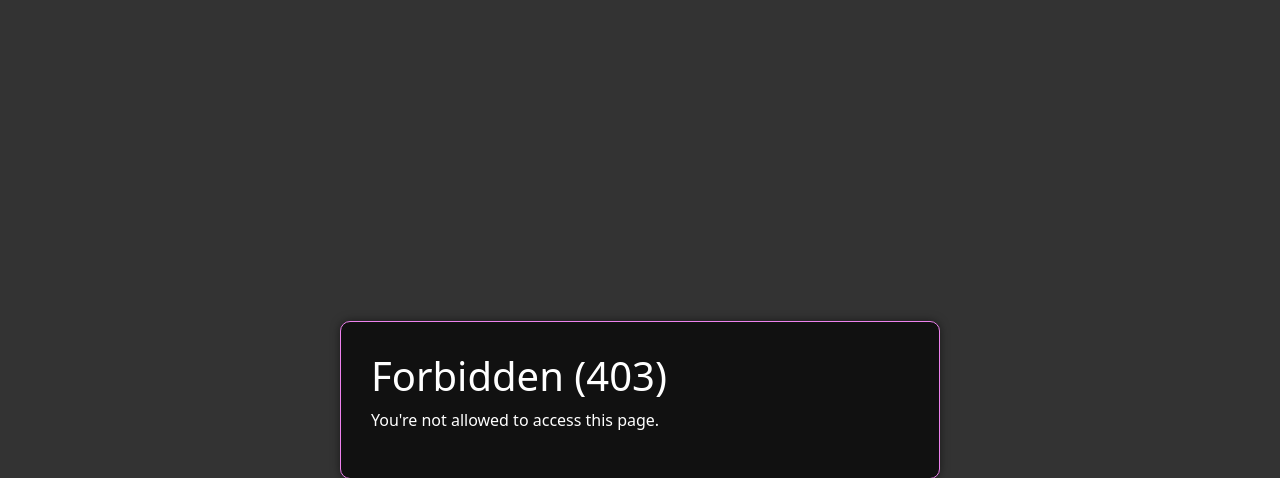
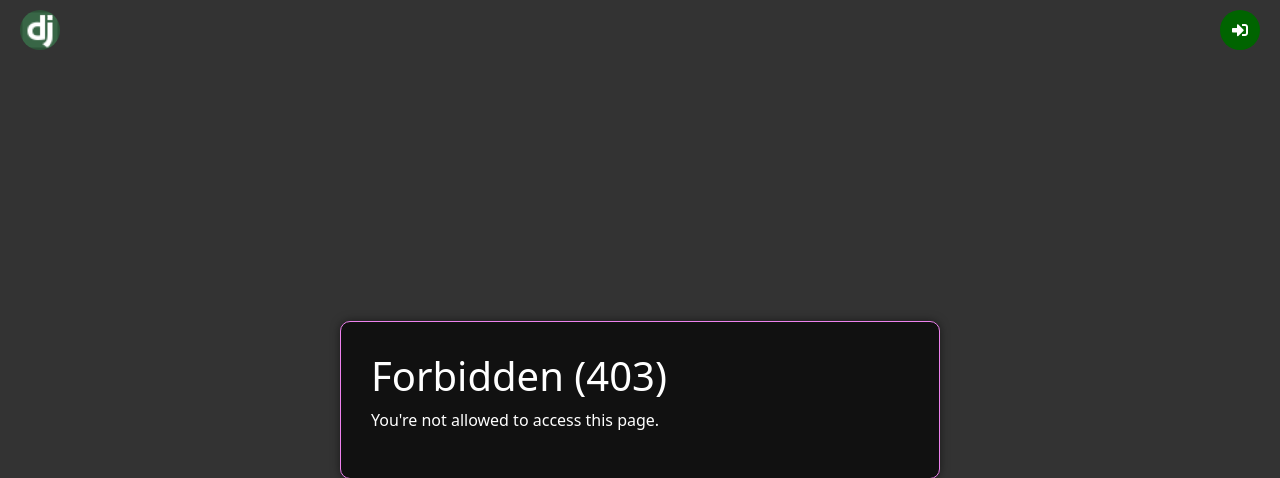
Before and after one commit to omerk42/osChat, a Django app: template os_chat/templates/403.html in a window 1280 px wide. Shown: the top 478 px of the page. Run offline with Django 4.2, Linux system fonts and the light colour scheme; the template is opened without the code that fills it, so the values that code supplies are empty; some libraries are stand-ins or nearby versions.

Commit message:
ready to dev

```diff
--- a/os_chat/chat/urls.py
+++ b/os_chat/chat/urls.py
@@ -5,5 +5,5 @@ from . import views
 
 app_name = "chat"
 urlpatterns = [
-    path("", views.index),
+    path("", views.index , name="index"),
 ]
--- a/os_chat/static/css/main.css
+++ b/os_chat/static/css/main.css
@@ -17,3 +17,75 @@ body {
     border-radius: 10px; /* Rounded borders */
     position: relative; /* To add the glow effect */
   }
+
+  .navbar {
+    position: fixed;
+    top: 0;
+    left: 0;
+    right: 0;
+    z-index: 9999;
+    display: flex;
+    justify-content: space-between;
+    align-items: center;
+    padding: 10px 20px;
+    background-color: #333; /* Dark background color */
+    color: #fff; /* Text color */
+  }
+
+  .navbar .name {
+    font-size: 20px;
+    font-weight: bold;
+  }
+
+  .navbar .photo {
+    width: 40px;
+    height: 40px;
+    border-radius: 50%;
+    object-fit: cover;
+  }
+
+  .navbar .signout {
+    display: flex;
+    align-items: center;
+    justify-content: center;
+    width: 40px;
+    height: 40px;
+    background-color: darkred; /* Pink button color */
+    color: #fff; /* Text color */
+    border: none;
+    border-radius: 50%;
+    cursor: pointer;
+    font-size: 16px;
+    margin-left: 10px;
+  }
+
+  .navbar .signout i {
+    margin-right: 0;
+  }
+
+  .navbar .signout:hover {
+    background-color: #c2185b; /* Darker pink color on hover */
+  }
+
+  .navbar .signin {
+    display: flex;
+    align-items: center;
+    justify-content: center;
+    width: 40px;
+    height: 40px;
+    background-color: darkgreen; /* Pink button color */
+    color: #fff; /* Text color */
+    border: none;
+    border-radius: 50%;
+    cursor: pointer;
+    font-size: 16px;
+    margin-left: 10px;
+  }
+
+  .navbar .signin i {
+    margin-right: 0;
+  }
+
+  .navbar .signin:hover {
+    background-color: green; /* Darker pink color on hover */
+  }
--- a/os_chat/templates/base.html
+++ b/os_chat/templates/base.html
@@ -19,6 +19,7 @@
     <!-- This file stores project-specific CSS -->
     <link href="{% static 'css/project.css' %}" rel="stylesheet">
     <link href="{% static 'css/main.css' %}" rel="stylesheet">
+    <link rel="stylesheet" href="https://cdnjs.cloudflare.com/ajax/libs/font-awesome/5.15.3/css/all.min.css">
     {% endblock %}
     <!-- Le javascript
     ================================================== -->
@@ -76,6 +77,20 @@
       </nav> -->
 
     <!-- </div> -->
+    <script>
+      const signOurl = "{% url 'account_logout' %}"
+      const LogUrl = "{% url 'account_login' %}"
+    </script>
+
+    <nav class="navbar">
+      <img class="photo" src="{% static 'images/favicons/favicon.ico' %}" alt="Profile Photo">
+      {% if request.user.is_authenticated %}
+      <button class="signout" onclick="window.location.href=signOurl;" ><i class="fas fa-sign-out-alt"></i></button>
+      {% else %}
+      <button class="signin" onclick="window.location.href=LogUrl;" ><i class="fas fa-sign-in-alt"></i></button>
+      {% endif %}
+    </nav>
+
 
     <div class="container">
 
--- a/os_chat/templates/chat/main.html
+++ b/os_chat/templates/chat/main.html
@@ -1,8 +1,8 @@
 {% extends "base.html" %}
 {% block content %}
 {% if request.user.is_authenticated %}
-<p>this chat</p>
+<p>only loged in user can see</p>
 {% else %}
-<p>please login</p>
+<p>if user is not logedin</p>
 {% endif %}
 {% endblock content %}
--- a/os_chat/templates/pages/home.html
+++ b/os_chat/templates/pages/home.html
@@ -12,6 +12,7 @@
     <link rel="icon" href="{% static 'images/favicons/favicon.ico' %}">
 
     <link href="{% static 'css/index.css' %}" rel="stylesheet">
+
 
 
   </head>
--- a/os_chat/users/models.py
+++ b/os_chat/users/models.py
@@ -16,6 +16,7 @@ class User(AbstractUser):
     first_name = None  # type: ignore
     last_name = None  # type: ignore
 
+
     def get_absolute_url(self) -> str:
         """Get URL for user's detail view.
 
--- a/os_chat/users/views.py
+++ b/os_chat/users/views.py
@@ -37,7 +37,7 @@ class UserRedirectView(LoginRequiredMixin, RedirectView):
     permanent = False
 
     def get_redirect_url(self):
-        return reverse("users:detail", kwargs={"username": self.request.user.username})
+        return reverse("chat:index")
 
 
 user_redirect_view = UserRedirectView.as_view()
```
